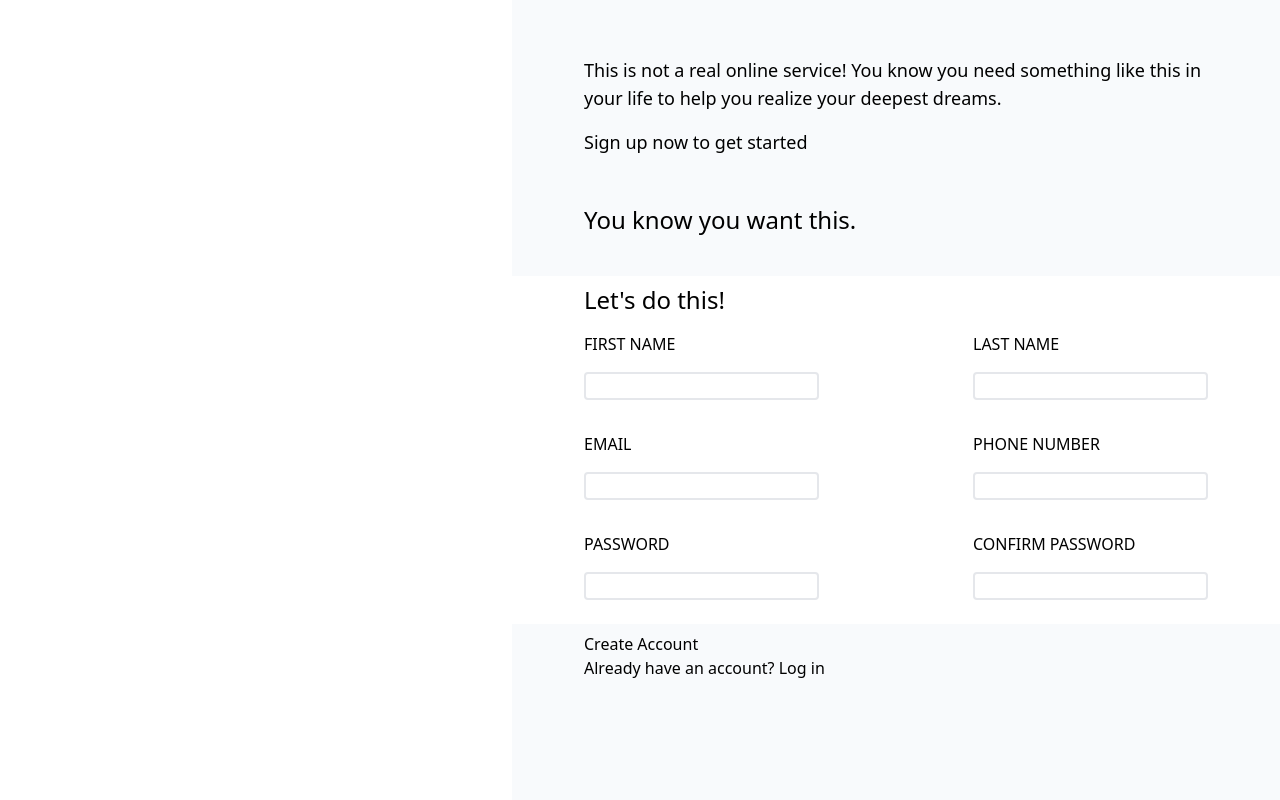
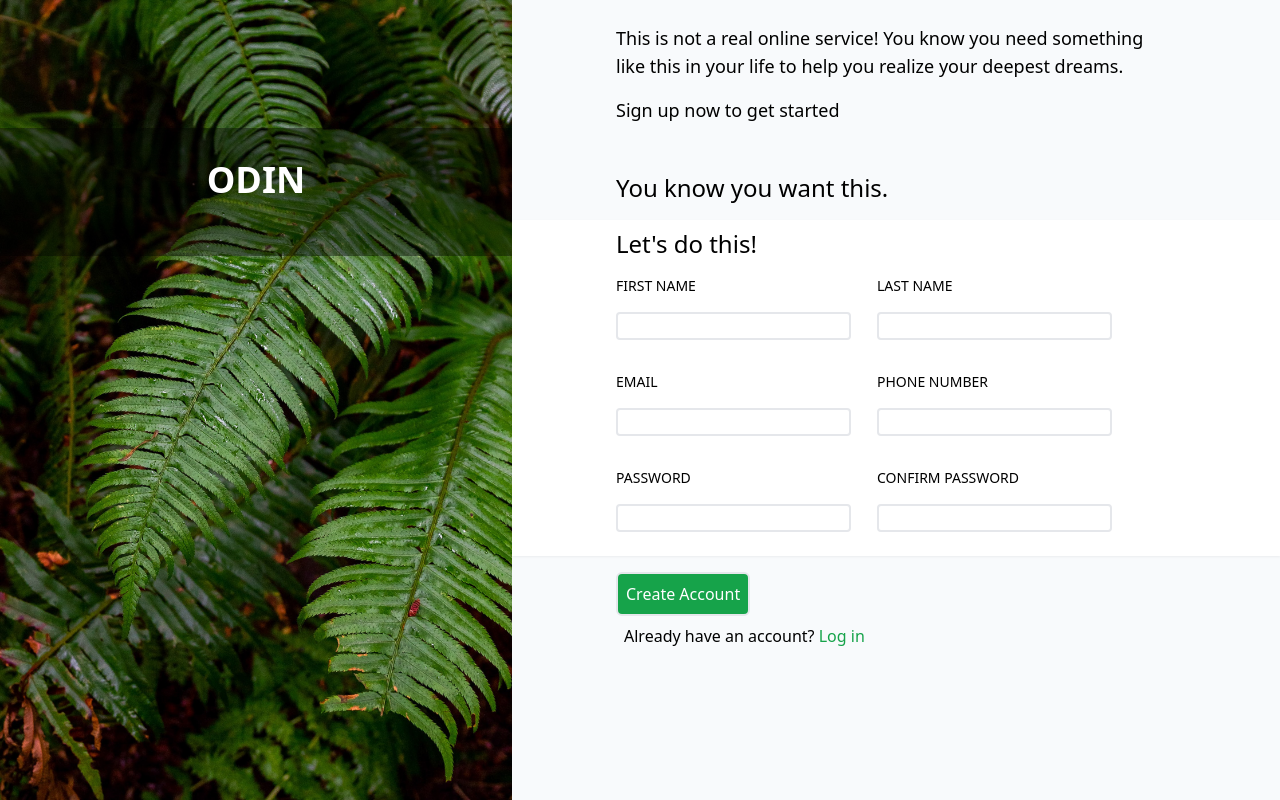
Before and after one commit to pmugasa/signup-form, a website: page src/index.html in a window 1280 px wide. Drawn offline with nearby package versions, Linux system fonts and the light colour scheme; files that its build step writes are made by us from their sources.

Commit message:
added the styling to the form

```diff
--- a/src/index.html
+++ b/src/index.html
@@ -1,12 +1,3 @@
-<!DOCTYPE html>
-<html lang="en">
-  <head>
-    <meta charset="UTF-8" />
-    <meta http-equiv="X-UA-Compatible" content="IE=edge" />
-    <meta name="viewport" content="width=device-width, initial-scale=1.0" />
-    <title>Document</title>
-  </head>
-  <body>
 <!DOCTYPE html>
 <html lang="en">
   <head>
@@ -23,11 +14,11 @@
     <section class="flex h-screen w-screen">
       <!--FIRST DIV-->
       <div
-            class="bg-fixed h-full w-2/5"
-            style="background-image: url('odin.jpg')"
+        class="bg-cover h-full w-2/5 pt-32"
+        style="background-image: url('/src/assets/plants.jpg')"
       >
-            <div class="bg-transparent bg-slate-600">
-              <h1 class="text-center font-bold text-4xl text-white">ODIN</h1>
+        <div class="bg-black bg-opacity-40 h-32">
+          <h1 class="text-center p-8 font-bold text-4xl text-white">ODIN</h1>
         </div>
       </div>
 
@@ -35,27 +26,25 @@
       <div class="h-full w-3/5 bg-slate-50">
         <!--DESCRIPTION-->
         <div>
-              <p class="font-medium text-lg mt-12 mx-16 p-2">
-                This is not a real online service! You know you need something
-                like this in your life to help you realize your deepest dreams.
+          <p class="font-medium text-lg mt-4 mx-24 p-2">
+            This is not a real online service! You know you need something like
+            this in your life to help you realize your deepest dreams.
           </p>
-              <p class="font-medium text-lg mx-16 p-2">
+          <p class="font-medium text-lg mx-24 p-2">
             Sign up now to get started
           </p>
-              <p class="font-medium text-2xl mt-8 mx-16 p-2">
+          <p class="font-medium text-2xl mt-8 mx-24 p-2">
             You know you want this.
           </p>
         </div>
 
-            <form class="mt-8 bg-white">
-              <legend class="font-medium text-2xl mx-16 p-2">
-                Let's do this!
-              </legend>
+        <form class="mt-2 bg-white drop-shadow-sm">
+          <legend class="font-medium text-2xl mx-24 p-2">Let's do this!</legend>
 
           <!--NAMES-->
-              <fieldset class="flex mx-16 p-2">
+          <fieldset class="flex mx-24 p-2">
             <div class="flex-row">
-                  <label for="fname" class="block">FIRST NAME</label>
+              <label for="fname" class="block text-sm">FIRST NAME</label>
               <input
                 type="text"
                 id="fname"
@@ -63,8 +52,8 @@
               />
             </div>
 
-                <div class="ml-auto">
-                  <label for="lname" class="mr-auto block">LAST NAME</label>
+            <div class="ml-auto mr-16">
+              <label for="lname" class="mr-auto block text-sm">LAST NAME</label>
               <input
                 type="text"
                 id="lname"
@@ -74,17 +63,17 @@
           </fieldset>
 
           <!--CONTACT DETAILS-->
-              <fieldset class="flex mx-16 p-2">
+          <fieldset class="flex mx-24 p-2">
             <div>
-                  <label for="email" class="block">EMAIL</label>
+              <label for="email" class="block text-sm">EMAIL</label>
               <input
                 type="email"
                 class="block border-2 border-gray-200 rounded my-4"
               />
             </div>
 
-                <div class="ml-auto">
-                  <label for="pnumber" class="block">PHONE NUMBER</label>
+            <div class="ml-auto mr-16">
+              <label for="pnumber" class="block text-sm">PHONE NUMBER</label>
               <input
                 type="number"
                 id="pnumber"
@@ -94,9 +83,9 @@
           </fieldset>
 
           <!--PASSWORDS-->
-              <fieldset class="flex mx-16 p-2">
+          <fieldset class="flex mx-24 p-2">
             <div>
-                  <label for="pwd" class="block">PASSWORD</label>
+              <label for="pwd" class="block text-sm">PASSWORD</label>
               <input
                 type="password"
                 id="pwd"
@@ -104,8 +93,8 @@
               />
             </div>
 
-                <div class="ml-auto">
-                  <label for="cpwd" class="block">CONFIRM PASSWORD</label>
+            <div class="ml-auto mr-16">
+              <label for="cpwd" class="block text-sm">CONFIRM PASSWORD</label>
               <input
                 type="password"
                 id="cpwd"
@@ -116,16 +105,19 @@
         </form>
 
         <!--FORM SUBMISSION-->
-            <div class="mx-16 p-2">
-              <button type="submit">Create Account</button>
-              <p>
+        <div class="mx-24 p-2">
+          <button
+            type="submit"
+            class="rounded-md border-2 bg-green-600 p-2 text-white mt-2"
+          >
+            Create Account
+          </button>
+          <p class="m-2">
             Already have an account?
-                <span><a href="google.com">Log in</a></span>
+            <span class="text-green-600"><a href="google.com">Log in</a></span>
           </p>
         </div>
       </div>
     </section>
   </body>
 </html>
-  </body>
-</html>
```
Also changed, not shown: src/assets/plants.jpg (added), styles/output.css (added). Lines whose indentation alone changed are shown as unchanged.
